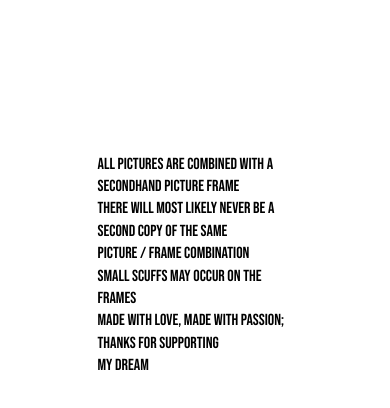
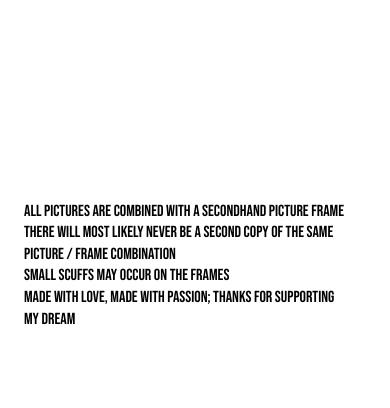
Before and after one commit to david-winklbauer/info, a plain HTML site: page index.html in a window 390 px wide. Shown: the part 72-480 px from the top of the page. Drawn offline with Linux system fonts and the light colour scheme.

Commit message:
Add files via upload

```diff
--- a/index.html
+++ b/index.html
@@ -15,7 +15,7 @@
     align-items: baseline;
   }
   header strong {
-    font-size: 28px;
+    font-size: 28px; /* Desktop unchanged */
     color: #000;
     line-height: 1;
   }
@@ -37,24 +37,33 @@
     left: 50%;
     transform: translate(-50%, -50%);
     text-align: left;
-    max-width: 600px;
+    max-width: 600px; /* keep desktop behavior */
     font-size: 18px;
     line-height: 1.4;
     color: #000;
   }
 
-  /* Mobile-Version */
+  /* Mobile: reduce left/right margins so text is wider (more words/line)
+     Desktop remains exactly as before. */
   @media (max-width: 768px) {
     main {
+      /* keep centered vertically */
       position: absolute;
       top: 40%;
       left: 50%;
       transform: translate(-50%, -50%);
+
+      /* use a width that leaves only about 24px on each side */
+      width: calc(100vw - 48px);
+      max-width: none; /* allow it to grow to the calc width */
+
+      /* keep font sizing similar but feel free to tweak */
+      font-size: 16px;
+      line-height: 1.35;
       text-align: left;
-      max-width: 95%; /* noch weniger Abstand links/rechts */
-      font-size: 16px;
-      line-height: 1.4;
     }
+
+    /* if you prefer an even tighter margin, change the 48px above to 24px (12px per side) */
   }
 </style>
 </head>
```
